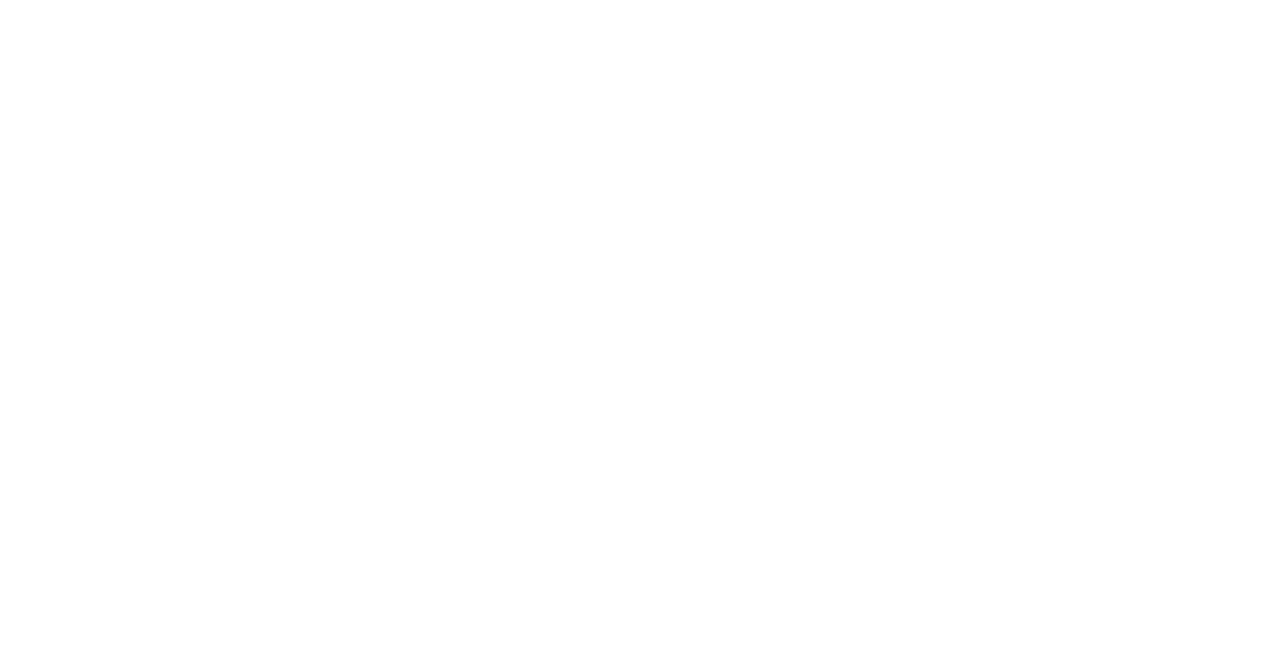
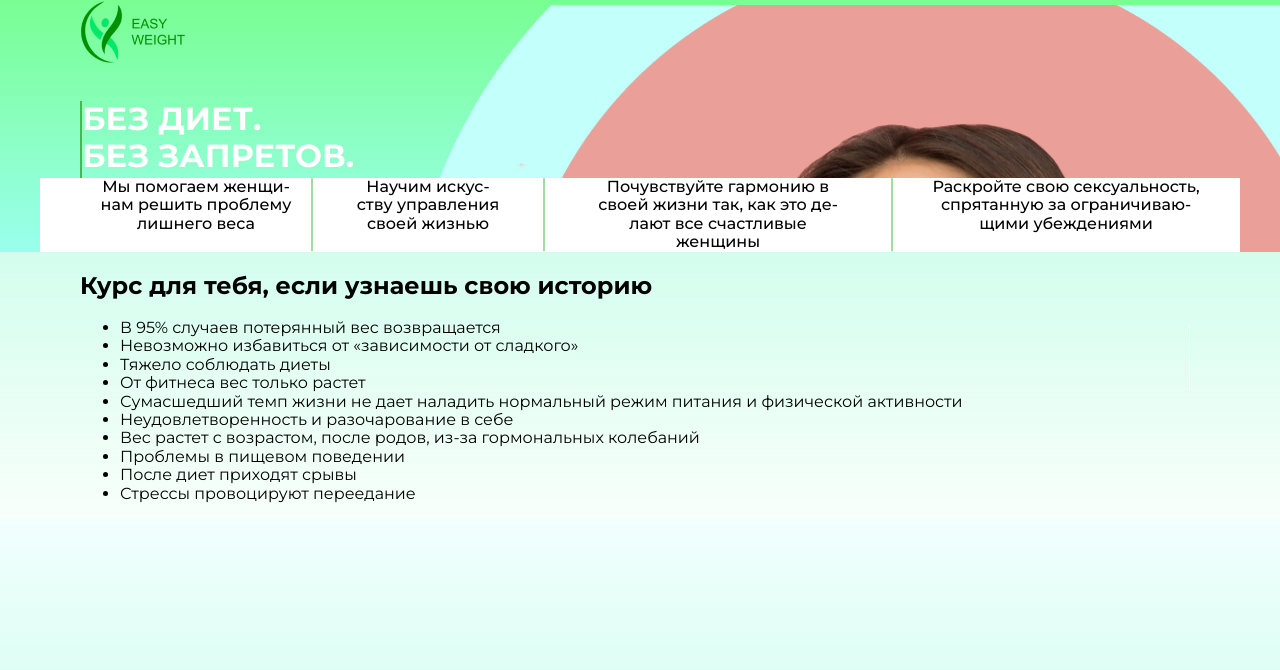
Before and after one commit to felon91/easy-weight, a website: page index.html in a window 1280 px wide. Drawn offline with nearby package versions, Linux system fonts and the light colour scheme; files that its build step writes are made by us from their sources; files whose address does not match are found by name.

Commit message:
header completed

```diff
--- a/index.html
+++ b/index.html
@@ -1,16 +1,83 @@
 <!DOCTYPE html>
 <html lang="ru">
 <head>
-	<title>Easy weight без диет, без запретов, без спорта.</title>
-	<meta http-equiv="Content-Type" content="text/html; charset=utf-8" />
-	<meta name="viewport" content="initial-scale=1.0, width=device-width">
-	<link rel="stylesheet" href="css/style.min.css" type="text/css" />
+  <title>Easy weight без диет, без запретов, без спорта.</title>
+  <meta http-equiv="Content-Type" content="text/html; charset=utf-8"/>
+  <meta name="viewport" content="initial-scale=1.0, width=device-width">
+  <link rel="stylesheet" href="css/style.min.css" type="text/css"/>
 </head>
 <body>
 <div class="container">
-	<header class="header">
-
-	</header>
+  <header class="header">
+    <div class="header__wrap wrap">
+      <div class="header__top">
+        <div class="header__logo">
+          <a class="header__logo-link" href="#">
+            <img class="header__logo-img" src="img/logo.png" alt="Easy weight">
+          </a>
+        </div>
+        <div class="header__hamburger hamburger">
+          <img src="img/hamburger.svg" alt="Меню">
+        </div>
+      </div>
+      <h1 class="header__title">без диет.<br> без запретов.<br> без спорта.</h1>
+      <a class="header__link" href="#">Узнать больше</a>
+      <ul class="header__socials socials">
+        <li class="socials__item">
+          <a class="socials__link" href="#">
+            <svg class="socials__svg">
+              <use xlink:href="img/symbol/sprite.svg#facebook"></use>
+            </svg>
+          </a>
+        </li>
+        <li class="socials__item">
+          <a class="socials__link" href="#">
+            <svg class="socials__svg">
+              <use xlink:href="img/symbol/sprite.svg#twitter"></use>
+            </svg>
+          </a>
+        </li>
+        <li class="socials__item">
+          <a class="socials__link" href="#">
+            <svg class="socials__svg">
+              <use xlink:href="img/symbol/sprite.svg#instagram"></use>
+            </svg>
+          </a>
+        </li>
+      </ul>
+    </div>
+    <ul class="header__information information">
+      <li class="information__item">
+        <p>Мы помогаем женщинам решить проблему лишнего веса</p>
+      </li>
+      <li class="information__item">
+        <p>Научим искусству управления своей жизнью</p>
+      </li>
+      <li class="information__item">
+        <p>Почувствуйте гармонию в своей жизни так, как это делают все счастливые женщины</p>
+      </li>
+      <li class="information__item">
+        <p>Раскройте свою сексуальность, спрятанную за ограничивающими убеждениями</p>
+      </li>
+    </ul>
+  </header>
+  <section class="history">
+    <div class="history__wrap wrap">
+      <h2 class="history__title">Курс для тебя, если узнаешь свою историю</h2>
+      <ul class="history__list shape-list">
+        <li class="shape-list__item">В 95% случаев потерянный вес возвращается</li>
+        <li class="shape-list__item">Невозможно избавиться от «зависимости от сладкого»</li>
+        <li class="shape-list__item">Тяжело соблюдать диеты</li>
+        <li class="shape-list__item">От фитнеса вес только растет</li>
+        <li class="shape-list__item">Сумасшедший темп жизни не дает наладить нормальный режим питания и физической активности</li>
+        <li class="shape-list__item">Неудовлетворенность и разочарование в себе</li>
+        <li class="shape-list__item">Вес растет с возрастом, после родов, из-за гормональных колебаний</li>
+        <li class="shape-list__item">Проблемы в пищевом поведении</li>
+        <li class="shape-list__item">После диет приходят срывы</li>
+        <li class="shape-list__item">Стрессы провоцируют переедание</li>
+      </ul>
+    </div>
+  </section>
 </div>
 </body>
 </html>
--- /dev/null
+++ b/sass/blocks/hamburger.scss
@@ -0,0 +1,4 @@
+.hamburger {
+  width: 48px;
+  height: 44px;
+}
--- a/sass/blocks/header.scss
+++ b/sass/blocks/header.scss
@@ -0,0 +1,182 @@
+.header {
+  background: url("../img/mobile-bg.png") -20px 90px no-repeat,
+  linear-gradient(180deg, #79FE93 0%, #9AFFED 100%), rgba(170, 254, 214, 0.94);
+  background-size: cover;
+  padding-bottom: px-to-rem(5px);
+  position: relative;
+}
+
+.header__wrap {
+  position: relative;
+}
+
+.header__top {
+  display: flex;
+  justify-content: space-between;
+  padding-top: px-to-rem(30px);
+  margin-bottom: px-to-rem(30px);
+}
+
+.header__logo-link {
+  display: block;
+}
+
+.header__logo-img {
+  display: block;
+  max-width: 100%;
+  height: auto;
+}
+
+.header__title {
+  font-weight: 700;
+  font-size: px-to-rem(30px);
+  line-height: px-to-rem(43px);
+  text-transform: uppercase;
+  color: $white;
+  border-left: 2px solid $primary;
+  padding-left: px-to-rem(15px);
+  margin: px-to-rem(50px) 0 px-to-rem(25px);
+}
+
+.header__link {
+  border-radius: px-to-rem(40px);
+  max-width: px-to-rem(255px);
+  padding: px-to-rem(20px) 0;
+  background-color: $primary;
+  color: $white;
+  font-weight: 700;
+  font-size: px-to-rem(15px);
+  line-height: px-to-rem(26px);
+  text-align: center;
+  width: 100%;
+  display: block;
+  text-decoration: none;
+  margin-top: px-to-rem(25px);
+  margin-bottom: px-to-rem(77px);
+  transition-duration: 500ms;
+  transition-property: background-color;
+
+  &:active {
+    background-color: $primary-active;
+  }
+
+}
+
+.header__information {
+  margin: px-to-rem(35px) 0 px-to-rem(30px);
+  padding: px-to-rem(5px) px-to-rem(10px);
+  width: calc(100% - 40px);
+}
+
+.header__socials {
+  padding: 0;
+  display: none;
+  margin-top: px-to-rem(100px);
+  margin-bottom: px-to-rem(100px);
+}
+
+@media (min-width: 480px) {
+  .header {
+    background-position: left 90px, 0 0;
+  }
+}
+
+@media (min-width: 768px) {
+  .header {
+    background: url("../img/tablet-bg.png") left 90px no-repeat,
+    linear-gradient(180deg, #79FE93 0%, #9AFFED 100%), rgba(170, 254, 214, 0.94);
+    background-size: cover;
+    padding-bottom: 0;
+  }
+
+  .header__wrap {
+    padding-left: px-to-rem(40px);
+    padding-right: px-to-rem(40px);
+    padding-bottom: px-to-rem(105px);
+  }
+
+  .header__title {
+    font-size: px-to-rem(40px);
+    line-height: px-to-rem(58px);
+  }
+
+  .header__link {
+    margin-left: px-to-rem(15px);
+    margin-top: px-to-rem(30px);
+    margin-bottom: px-to-rem(100px);
+  }
+
+  .header__socials {
+    display: flex;
+    margin-bottom: px-to-rem(45px);
+  }
+
+  .header__information {
+    display: flex;
+    flex-wrap: wrap;
+    justify-content: space-between;
+    padding: px-to-rem(25px) px-to-rem(20px);
+    position: absolute;
+    top: calc(100% - 45px);
+    left: 50%;
+    transform: translateX(-50%);
+    width: calc(100% - 80px);
+    max-width: 1259px;
+    box-sizing: border-box;
+    margin-bottom: 0;
+    margin-top: 0;
+  }
+
+}
+
+@media (min-width: 980px) {
+  .header {
+    background: url("../img/desktop-bg.png") center 5px no-repeat,
+    linear-gradient(180deg, #79FE93 0%, #9AFFED 100%), rgba(170, 254, 214, 0.94);
+    //background-size: cover;
+  }
+
+  .header__wrap {
+    padding-left: px-to-rem(20px);
+    padding-right: px-to-rem(20px);
+  }
+
+  .header__hamburger {
+    display: none;
+  }
+
+  .header__title {
+    margin: px-to-rem(145px) 0 px-to-rem(25px);
+  }
+
+  .header__socials {
+    margin-top: 0;
+    margin-bottom: 0;
+    position: absolute;
+    right: 20px;
+    top: 250px;
+    flex-direction: column;
+  }
+
+  .header__information {
+    top: auto;
+    bottom: 0;
+    padding: px-to-rem(20px);
+  }
+
+  .header__link {
+    margin-bottom: px-to-rem(350px);
+
+    &:hover {
+      background-color: $primary-hover;
+    }
+
+  }
+
+}
+
+@media (min-width: 1920px) {
+  .header {
+    background-size: auto;
+  }
+}
--- /dev/null
+++ b/sass/blocks/information.scss
@@ -0,0 +1,122 @@
+.information {
+  background-color: $white;
+  border-radius: px-to-rem(30px) 0;
+  list-style: none;
+  margin-left: auto;
+  margin-right: auto;
+  box-sizing: border-box;
+  max-width: 1259px;
+}
+
+.information__item {
+  text-align: center;
+  font-weight: 500;
+  font-size: px-to-rem(14px);
+  line-height: px-to-rem(19px);
+  padding: px-to-rem(25px) 0;
+
+  p {
+    margin: 0 auto;
+  }
+
+}
+
+@media (min-width: 768px) {
+
+  .information {
+
+    &::after {
+      content: "";
+      width: 1px;
+      height: calc(100% - 60px);
+      background-color: $primary;
+      display: block;
+      position: absolute;
+      left: 50%;
+      top: 50%;
+      transform: translate(-50%, -50%);
+    }
+
+  }
+
+  .information__item {
+    flex-basis: 43.2%;
+    font-size: px-to-rem(15px);
+    line-height: px-to-rem(20px);
+  }
+
+}
+
+@media (min-width: 980px) {
+
+  .information {
+
+    &::after {
+      display: none;
+    }
+
+  }
+
+  .information__item {
+    position: relative;
+
+    p {
+      padding-left: 10px;
+      padding-right: 10px;
+    }
+
+    &:nth-child(1) {
+      flex-basis: 20%;
+
+      p {
+        max-width: 210px;
+      }
+
+    }
+
+    &:nth-child(2) {
+      flex-basis: 20%;
+
+      p {
+        max-width: 150px;
+      }
+
+    }
+
+    &:nth-child(3) {
+      flex-basis: 30%;
+
+      p {
+        max-width: 265px;
+      }
+
+    }
+
+    &:nth-child(4) {
+      flex-basis: 30%;
+
+      p {
+        max-width: 280px;
+      }
+
+      &::after {
+        display: none;
+      }
+
+    }
+
+    &::after {
+      content: "";
+      width: 1px;
+      height: 100%;
+      background-color: $primary;
+      display: block;
+      position: absolute;
+      right: -1px;
+      top: 50%;
+      transform: translate(-50%, -50%);
+    }
+
+  }
+
+}
--- /dev/null
+++ b/sass/blocks/socials.scss
@@ -0,0 +1,33 @@
+.socials {
+  list-style: none;
+}
+
+.socials__item {
+  margin: 0 px-to-rem(7px);
+}
+
+.socials__svg {
+  fill: $white;
+  width: 21px;
+  height: 21px;
+}
+
+@media (min-width: 980px) {
+  .socials {
+
+    &::after {
+      width: 1px;
+      height: 65px;
+      background-color: $white;
+      display: block;
+      content: "";
+      transform: translateX(10px);
+      margin-top: px-to-rem(13px);
+    }
+
+  }
+
+  .socials__item {
+    margin: px-to-rem(7px) 0;
+  }
+}
--- a/sass/core.scss
+++ b/sass/core.scss
@@ -16,6 +16,7 @@ body {
 	hyphens: auto;
 	overflow-wrap: break-word;
 	word-wrap: break-word;
+	background: linear-gradient(180deg, #F1FFFE 0%, rgba(194, 253, 232, 0.73) 47.92%, rgba(248, 255, 251, 0.94) 100%);
 }
 
 .container {
@@ -23,5 +24,5 @@ body {
 }
 
 .wrap {
-	@include min-max(320px, 1140px, 15px);
+	@include min-max(320px, 1160px, 20px);
 }
--- a/sass/fonts.scss
+++ b/sass/fonts.scss
@@ -1 +1 @@
-@import url('https://fonts.googleapis.com/css?family=Montserrat:400,700');
+@import url('https://fonts.googleapis.com/css?family=Montserrat:400,500,700&subset=cyrillic');
--- a/sass/style.scss
+++ b/sass/style.scss
@@ -7,3 +7,6 @@
 @import "core";
 
 @import "blocks/header";
+@import "blocks/hamburger";
+@import "blocks/information";
+@import "blocks/socials";
--- a/sass/variables.scss
+++ b/sass/variables.scss
@@ -2,4 +2,8 @@ $white: #fff;
 $black: #000;
 
 $primary: #49BA49;
+$primary-hover: #2E832E;
+$primary-active: rgba(46, 131, 46, .8);
+
 $second: #EAA098;
+$bg: #E5E5E5;
```
Also changed, not shown: img/desktop-bg.png (added), img/facebook.svg (added), img/hamburger.svg (added), img/instagram.svg (added), img/mobile-bg.png, img/tablet-bg.png (added), img/twitter.svg (added).
